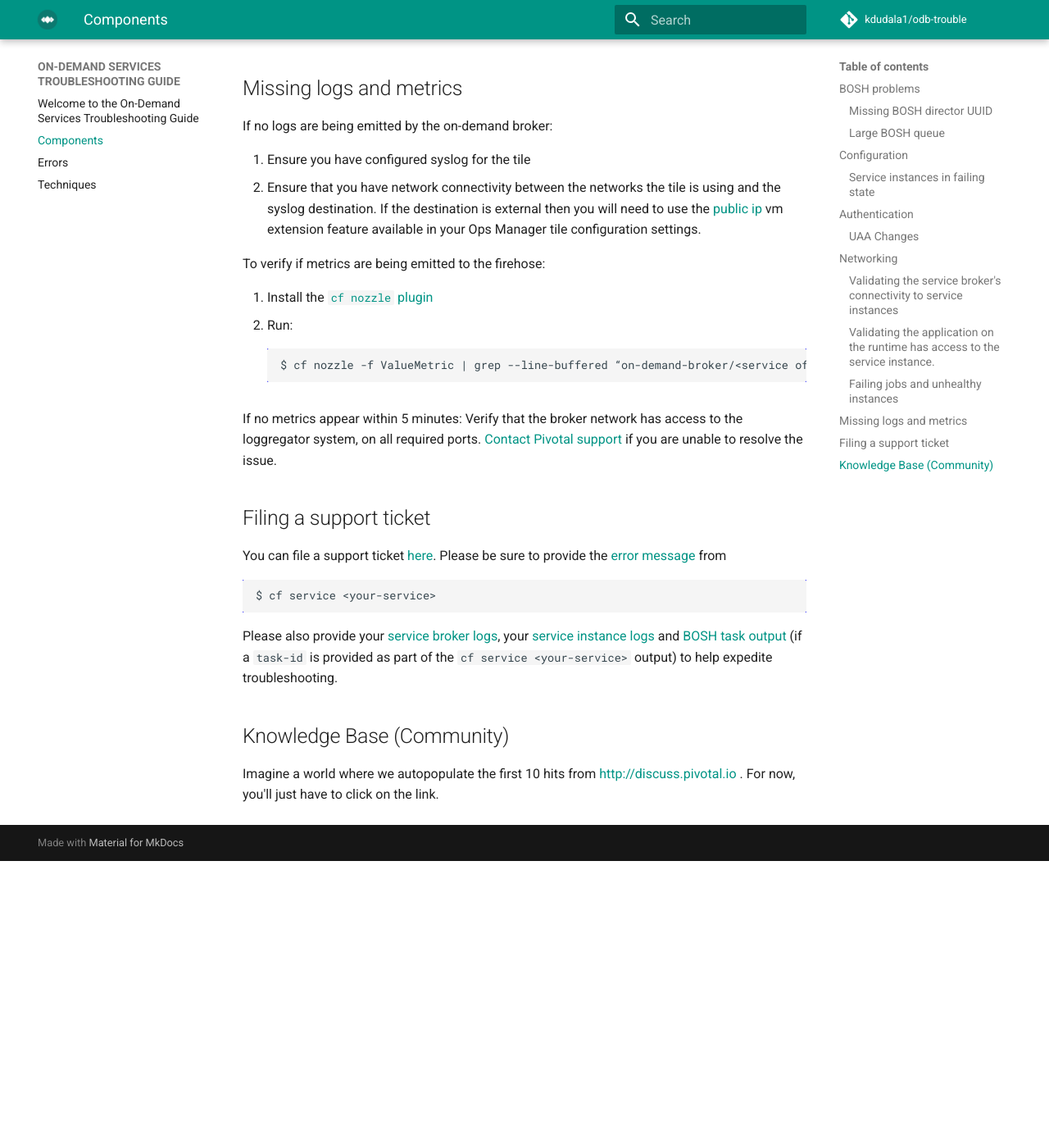
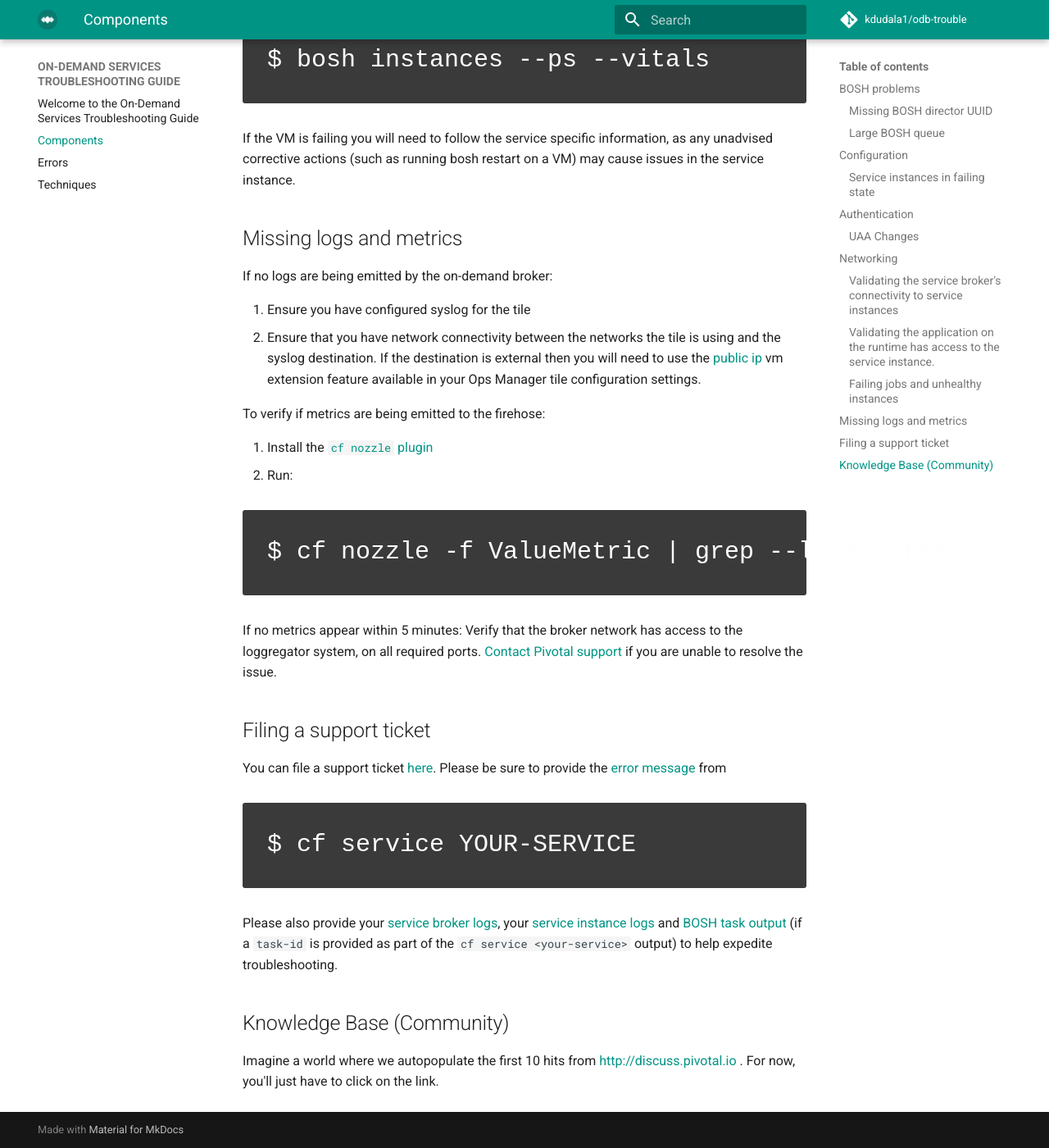
Before and after one commit to bentarnoff/odb-trouble, an MkDocs documentation site: the page built from docs/components.md, in a window 1280 px wide and 1400 px high, scrolled down 2337 px. Shown: the whole window at 82% size. Built offline with MkDocs 1.6.1 and Material for MkDocs 9.7.7, drawn with Linux system fonts in a browser that asks for light colours; comment, search, counter and statistics services are not loaded; before the commit the page ends 3387 px from its top, so only the background shows below that.

Commit message:
update docs

````diff
--- a/docs/components.md
+++ b/docs/components.md
@@ -51,14 +51,10 @@
 ### Failing jobs and unhealthy instances
 To determine whether there is an issue with the service deployment
 
-```
-$ bosh vms --vitals service-instance_$guid
-```
+<p class='terminal'>$ bosh vms --vitals service-instance_$guid</p>
 
 For additional information
-```
-$ bosh instances --ps --vitals
-```
+<p class='terminal'>$ bosh instances --ps --vitals</p>
 
 If the VM is failing you will need to follow the service specific information, as any unadvised corrective actions (such as running bosh restart on a VM) may cause issues in the service instance.
 
@@ -75,9 +71,7 @@
 
 1. Install the [`cf nozzle` plugin](https://github.com/cloudfoundry/firehose-plugin)
 1. Run:
-```
-$ cf nozzle -f ValueMetric | grep --line-buffered “on-demand-broker/<service offering name>”
-```
+<p class='terminal'>$ cf nozzle -f ValueMetric | grep --line-buffered “on-demand-broker/<service offering name>”</p>
 
 If no metrics appear within 5 minutes:
 Verify that the broker network has access to the loggregator system, on all required ports. [Contact Pivotal support](#filing-a-support-ticket) if you are unable to resolve the issue.
@@ -86,9 +80,8 @@
 ## Filing a support ticket
 
 You can file a support ticket [here](https://support.pivotal.io/). Please be sure to provide the [error message](techniques/#parsing-a-cf-error-message) from
-```
-$ cf service <your-service>
-```
+
+<p class='terminal'>$ cf service YOUR-SERVICE</p>
 Please also provide your [service broker logs](techniques/#accessing-broker-logs-and-vms), your [service instance logs](techniques/#accessing-service-instance-logs-and-vms) and [BOSH task output](techniques/#parsing-a-cf-error-message) (if a `task-id` is provided as part of the `cf service <your-service>` output) to help expedite troubleshooting.
 
 ## Knowledge Base (Community)
````
Also changed, not shown: docs/errors.md (+37 -32 lines).
